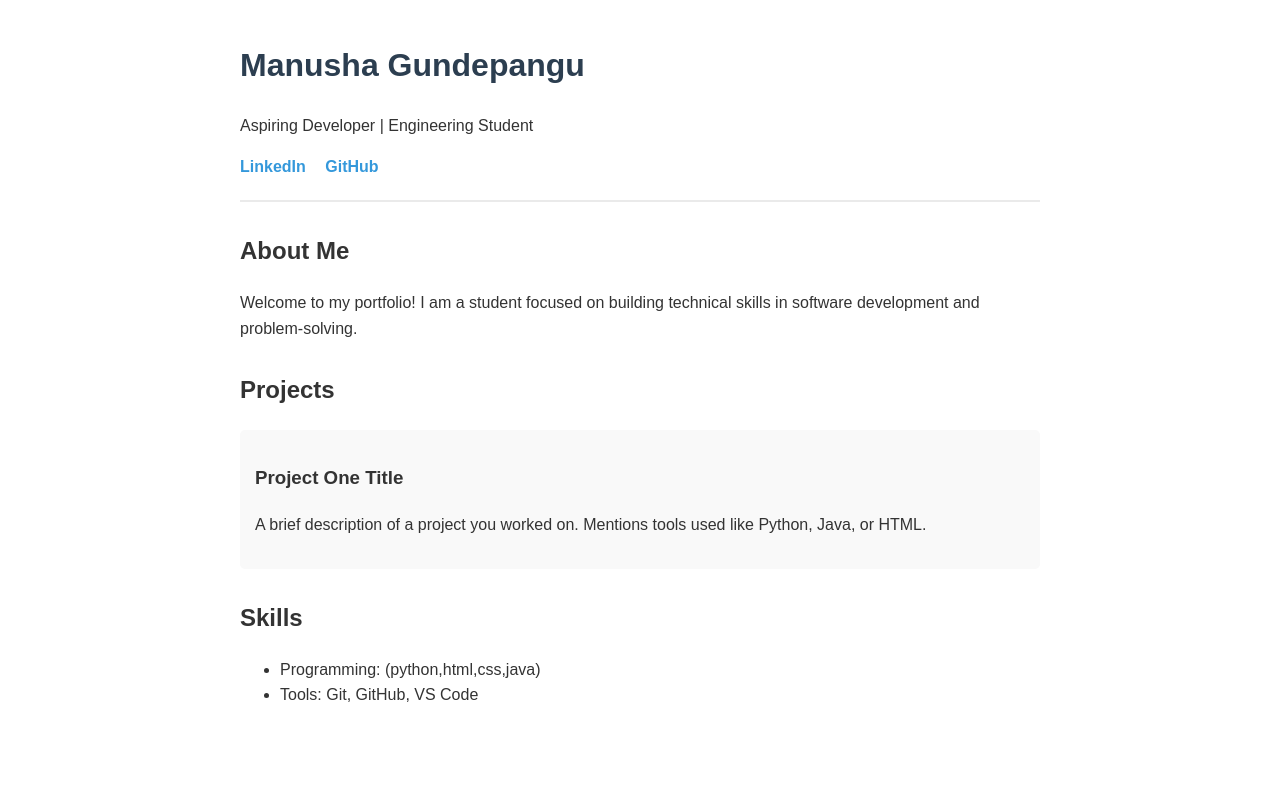
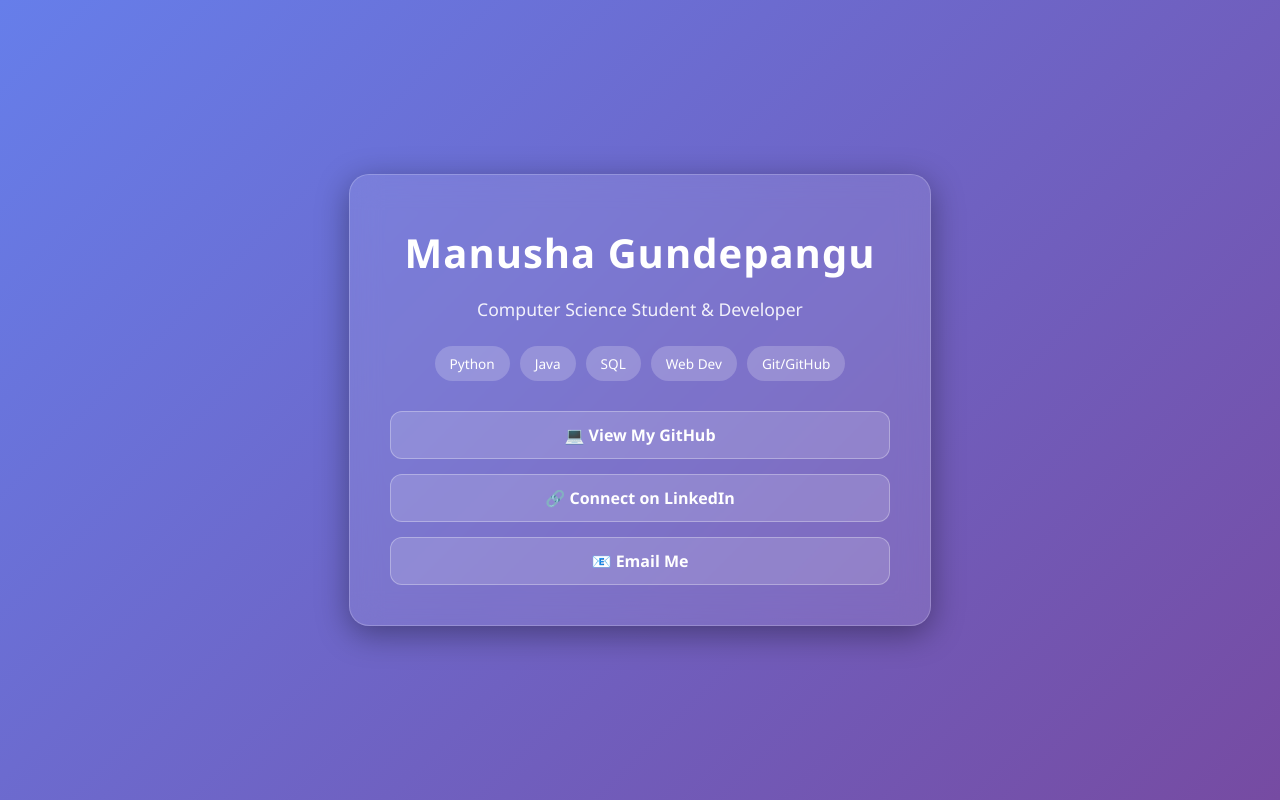
Before and after one commit to ManushaGundepangu/ManushaGundepangu.github.io, a plain HTML site: page index.html in a window 1280 px wide. Drawn offline with Linux system fonts and the light colour scheme.

Commit message:
Update index.html

```diff
--- a/index.html
+++ b/index.html
@@ -5,45 +5,95 @@
     <meta name="viewport" content="width=device-width, initial-scale=1.0">
     <title>Manusha Gundepangu | Portfolio</title>
     <style>
-        body { font-family: sans-serif; line-height: 1.6; max-width: 800px; margin: 40px auto; padding: 0 20px; color: #333; }
-        header { border-bottom: 2px solid #eaeaea; padding-bottom: 20px; }
-        h1 { color: #2c3e50; }
-        .contact-links a { margin-right: 15px; color: #3498db; text-decoration: none; font-weight: bold; }
-        section { margin-top: 30px; }
-        .project { background: #f9f9f9; padding: 15px; border-radius: 5px; margin-bottom: 10px; }
+        /* Modern Background Gradient */
+        body {
+            margin: 0;
+            padding: 0;
+            font-family: 'Segoe UI', sans-serif;
+            background: linear-gradient(135deg, #667eea 0%, #764ba2 100%);
+            min-height: 100vh;
+            display: flex;
+            align-items: center;
+            justify-content: center;
+            color: white;
+        }
+
+        /* Glassmorphism Effect */
+        .glass-card {
+            background: rgba(255, 255, 255, 0.1);
+            backdrop-filter: blur(15px);
+            -webkit-backdrop-filter: blur(15px);
+            border: 1px solid rgba(255, 255, 255, 0.2);
+            border-radius: 20px;
+            padding: 40px;
+            width: 90%;
+            max-width: 500px;
+            text-align: center;
+            box-shadow: 0 8px 32px 0 rgba(0, 0, 0, 0.37);
+        }
+
+        h1 { margin: 10px 0; font-size: 2.5rem; letter-spacing: 1px; }
+        p { font-size: 1.1rem; opacity: 0.9; margin-bottom: 25px; }
+
+        /* Skill Tags */
+        .skills {
+            display: flex;
+            flex-wrap: wrap;
+            justify-content: center;
+            gap: 10px;
+            margin-bottom: 30px;
+        }
+
+        .skill {
+            background: rgba(255, 255, 255, 0.2);
+            padding: 8px 15px;
+            border-radius: 50px;
+            font-size: 0.85rem;
+            transition: 0.3s;
+        }
+
+        .skill:hover { background: #fff; color: #764ba2; cursor: default; }
+
+        /* Professional Buttons */
+        .links { display: flex; flex-direction: column; gap: 15px; }
+        .btn {
+            text-decoration: none;
+            color: white;
+            background: rgba(255, 255, 255, 0.15);
+            padding: 12px;
+            border-radius: 12px;
+            font-weight: 600;
+            border: 1px solid rgba(255, 255, 255, 0.3);
+            transition: all 0.3s ease;
+        }
+
+        .btn:hover {
+            background: white;
+            color: #764ba2;
+            transform: translateY(-3px);
+        }
     </style>
 </head>
 <body>
 
-    <header>
+    <div class="glass-card">
         <h1>Manusha Gundepangu</h1>
-        <p>Aspiring Developer | Engineering Student</p>
-        <div class="contact-links">
-            <a href="https://www.linkedin.com/in/manusha-gundepangu">LinkedIn</a>
-            <a href="https://github.com/ManushaGundepangu">GitHub</a>
+        <p>Computer Science Student & Developer</p>
+
+        <div class="skills">
+            <span class="skill">Python</span>
+            <span class="skill">Java</span>
+            <span class="skill">SQL</span>
+            <span class="skill">Web Dev</span>
+            <span class="skill">Git/GitHub</span>
         </div>
-    </header>
 
-    <section id="about">
-        <h2>About Me</h2>
-        <p>Welcome to my portfolio! I am a student focused on building technical skills in software development and problem-solving.</p>
-    </section>
-
-    <section id="projects">
-        <h2>Projects</h2>
-        <div class="project">
-            <h3>Project One Title</h3>
-            <p>A brief description of a project you worked on. Mentions tools used like Python, Java, or HTML.</p>
+        <div class="links">
+            <a href="https://github.com/ManushaGundepangu" class="btn">💻 View My GitHub</a>
+            <a href="https://www.linkedin.com/in/manusha-gundepangu" class="btn">🔗 Connect on LinkedIn</a>
+            <a href="mailto:your-email@example.com" class="btn">📧 Email Me</a>
         </div>
-    </section>
-
-    <section id="skills">
-        <h2>Skills</h2>
-        <ul>
-            <li>Programming: (python,html,css,java)</li>
-            <li>Tools: Git, GitHub, VS Code</li>
-        </ul>
-    </section>
+    </div>
 
 </body>
 </html>
```
